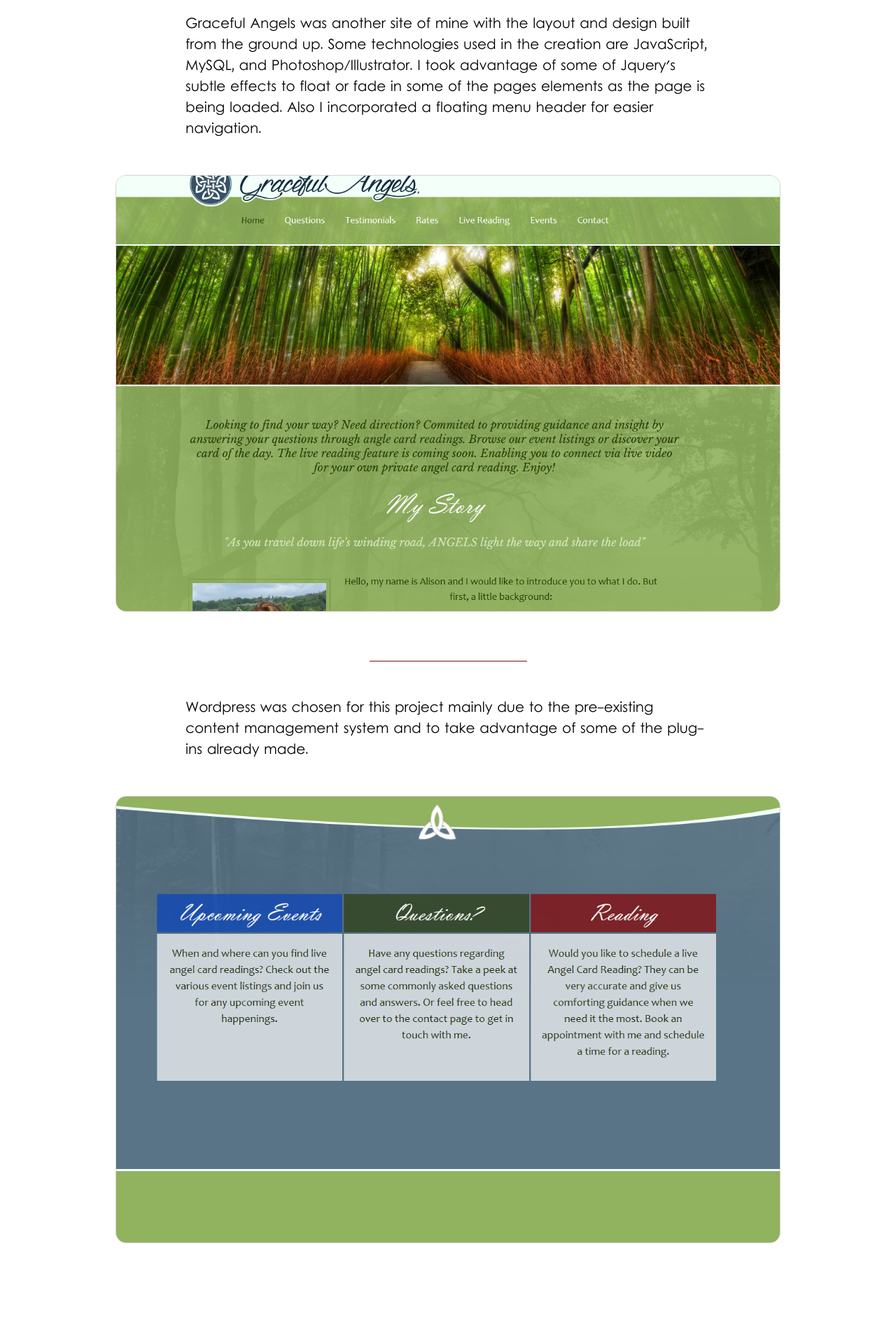
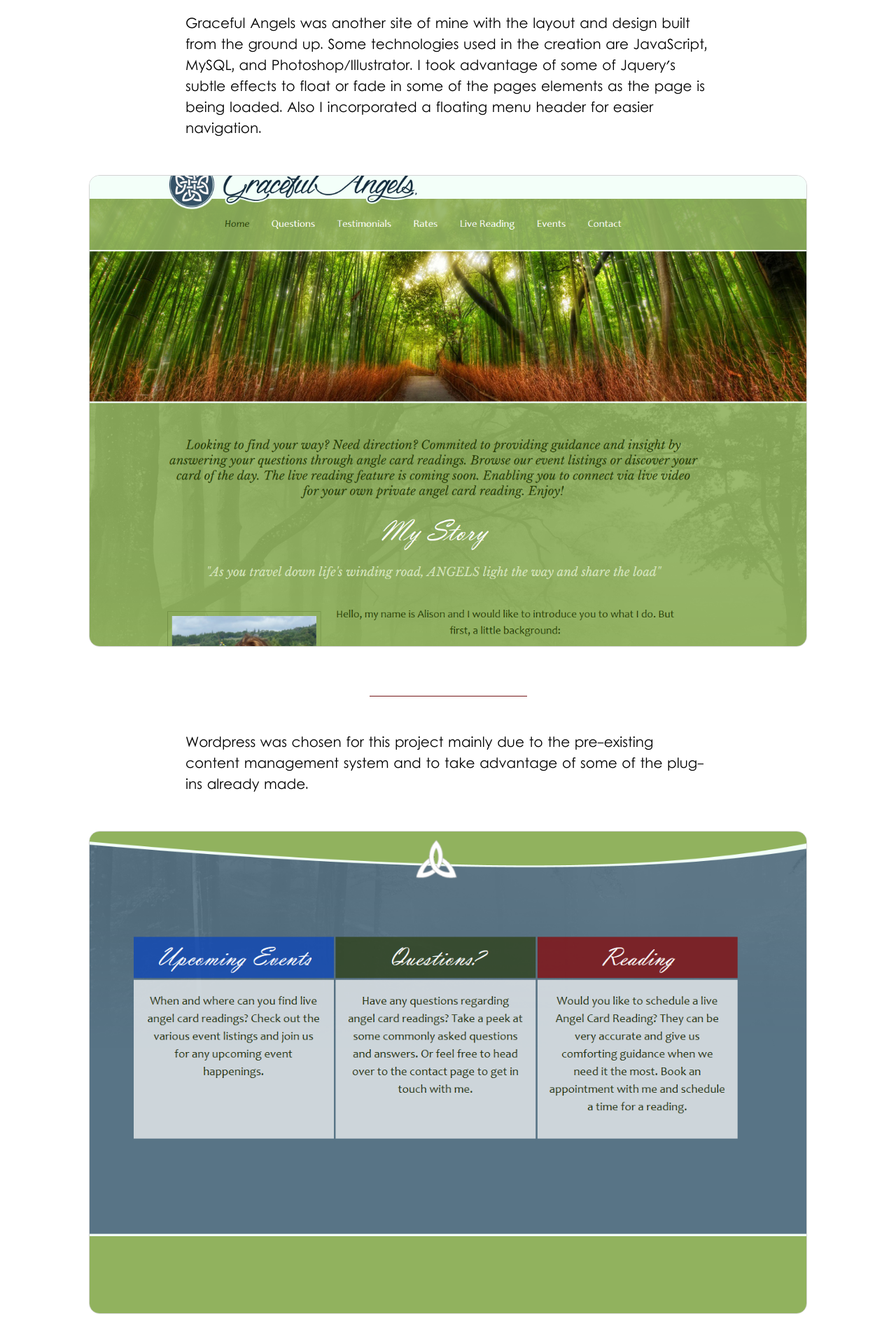
Before and after one commit to Markosus/webchef, a Laravel app: page /portfoliograceful in a window 1280 px wide. Shown: the part 649-2569 px from the top of the page at 70% size. Run offline with Laravel 8, Linux system fonts and the light colour scheme; settings files or empty folders that the repository lacks are supplied.

Commit message:
changed the portfolio image to resize

```diff
--- a/public/srv/css/main.css
+++ b/public/srv/css/main.css
@@ -1082,3 +1082,12 @@ textarea:focus {
 }
 
 /*-------------  End Bootstrap overwrite ---------*/
+
+.portimg {
+
+	margin:50px 0 50px 0;
+	border:1px solid lightgrey;
+	border-radius:15px;
+	width: 90%;
+	height:auto;
+}
--- a/resources/views/portfoliograceful.blade.php
+++ b/resources/views/portfoliograceful.blade.php
@@ -34,7 +34,7 @@
 
          <div class="col-md-12 text-center">
 
-   			<img src="/images/mywork/gracefullarge1.png" width="950" style="margin:50px 0 50px 0;border:1px solid lightgrey; border-radius:15px;">
+   			<img class="portimg" src="/images/mywork/gracefullarge1.png">
 			</div>
 
 
@@ -48,7 +48,7 @@
 
       <div class="col-md-12 text-center">
 
-   				<img src="/images/mywork/gracefullarge2.png" width="950" style="margin:50px 0 50px 0; border:1px solid lightgrey; border-radius:15px;" ">
+   				<img class="portimg" src="/images/mywork/gracefullarge2.png">
 
 		</div>
 
--- a/resources/views/portfolioliberated.blade.php
+++ b/resources/views/portfolioliberated.blade.php
@@ -33,7 +33,7 @@
 
          <div class="col-md-12 text-center">
 
-   			<img src="/images/mywork/liberatedlarge1.png" width="950" style="margin:50px 0 50px 0;border:1px solid lightgrey; border-radius:15px;">
+   			<img class="portimg" src="/images/mywork/liberatedlarge1.png">
 			</div>
 
 
@@ -49,7 +49,7 @@
 
       <div class="col-md-12 text-center">
 
-   				<img src="/images/mywork/liberatedlarge2.png" width="950" style="margin:50px 0 50px 0; border:1px solid lightgrey; border-radius:15px;" ">
+   				<img class="portimg" src="/images/mywork/liberatedlarge2.png">
 
 		</div>
 
```
